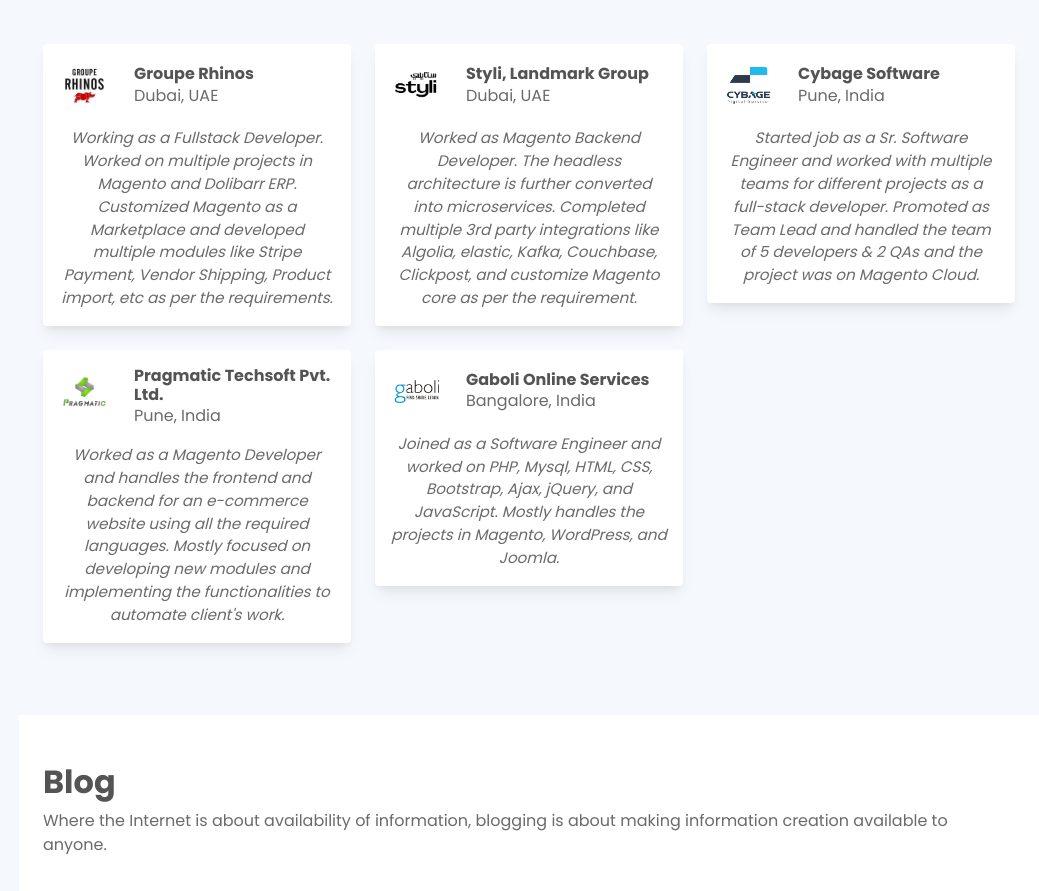
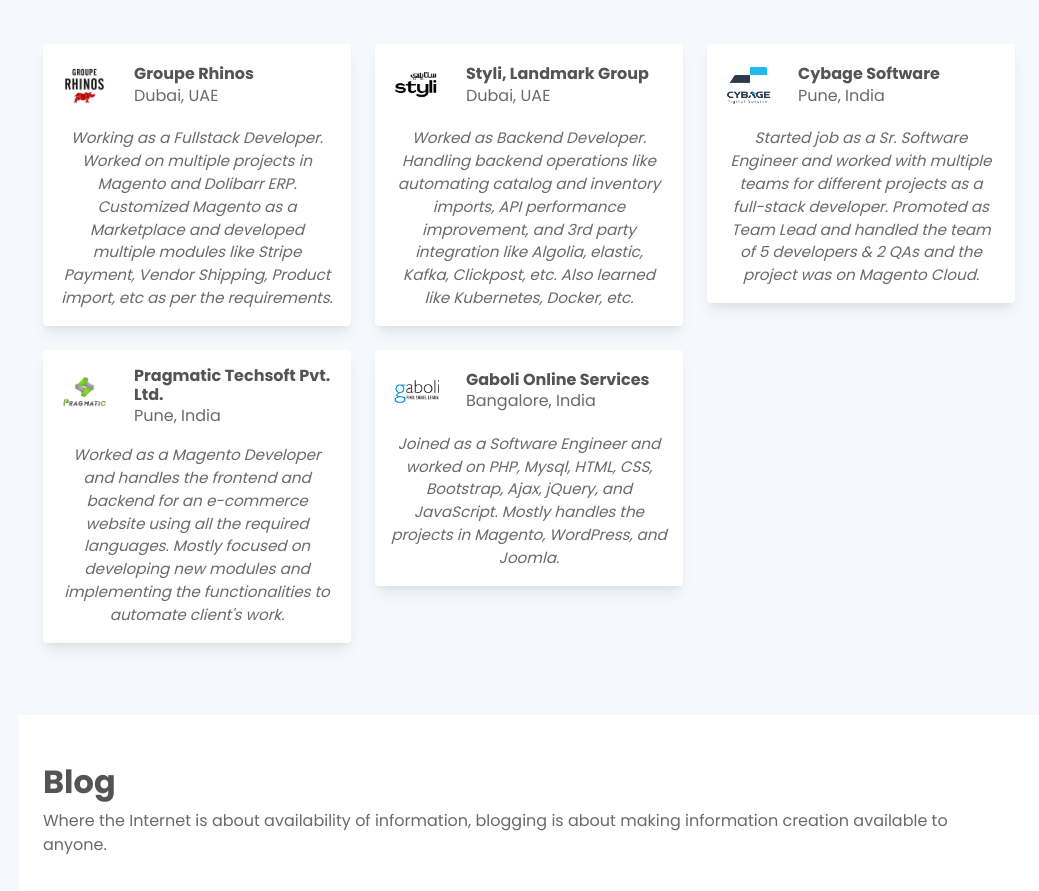
Before and after one commit to ga3003/ga3003.github.io, a plain HTML site: page index.html in a window 1280 px wide. Shown: the part 3060-3951 px from the top of the page, without its empty margins (241-1280 px from the left). Drawn offline with nearby package versions, Linux system fonts and the light colour scheme.

Commit message:
Update index.html

```diff
--- a/index.html
+++ b/index.html
@@ -244,7 +244,7 @@
                                 </div>
                             </div>
                             <div class="det text-center">
-                                <p class="fs-7 fst-italic">Worked as Magento Backend Developer. The headless architecture is further converted into microservices. Completed multiple 3rd party integrations like Algolia, elastic, Kafka, Couchbase, Clickpost, and customize Magento core as per the requirement.</p>
+                                <p class="fs-7 fst-italic">Worked as Backend Developer. Handling backend operations like automating catalog and inventory imports, API performance improvement, and 3rd party integration like Algolia, elastic, Kafka, Clickpost, etc. Also learned like Kubernetes, Docker, etc.</p>
                             </div>
                        </div>
                     </div>
```
